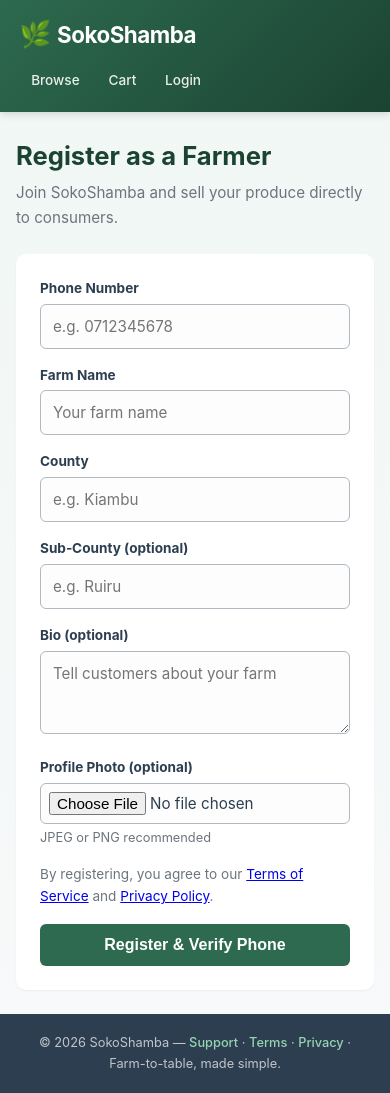
After one commit to BonaventureMaina/sokoshamba, a Django app: page /farmer/register/ in a window 390 px wide. The commit adds this page. Run offline with Django 5.2, Linux system fonts and the light colour scheme.

Commit message:
feat: farmer self-service registration, pending verification banner, farmer public profile pagination and responsive grid

```diff
--- a/accounts/urls.py
+++ b/accounts/urls.py
@@ -1,5 +1,5 @@
 from django.urls import path
-from .views import login_request, otp_verify, logout_view, consumer_profile, farmer_profile
+from .views import login_request, otp_verify, logout_view, consumer_profile, farmer_profile, register_farmer
 
 urlpatterns = [
     path('login/', login_request, name='login_request'),
@@ -7,4 +7,5 @@ urlpatterns = [
     path('logout/', logout_view, name='logout'),
     path('profile/', consumer_profile, name='consumer_profile'),
     path('farmer/profile/', farmer_profile, name='farmer_profile'),
+    path('farmer/register/', register_farmer, name='register_farmer'),
 ]
--- a/accounts/views.py
+++ b/accounts/views.py
@@ -5,7 +5,7 @@ from django.contrib import messages
 from django.contrib.auth import login, logout
 from django.contrib.auth.decorators import login_required
 from django.utils import timezone
-from .models import User, OtpCode, ConsumerProfile
+from .models import User, OtpCode, ConsumerProfile, FarmerProfile
 from marketplace.templatetags.phone_format import normalize_phone
 
 
@@ -107,14 +107,21 @@ def logout_view(request):
     return redirect('home')
 
 
-def get_verified_farmer(user):
+def get_farmer(user):
+    """Return farmer profile if user is a farmer (any verification status)."""
     if user.is_authenticated and user.role == 'farmer':
         try:
-            profile = user.farmer_profile
-            if profile.verification_status == 'verified' and profile.is_active:
-                return profile
+            return user.farmer_profile
         except Exception:
             pass
+    return None
+
+
+def get_verified_farmer(user):
+    """Return farmer profile only if verified and active."""
+    farmer = get_farmer(user)
+    if farmer and farmer.verification_status == 'verified' and farmer.is_active:
+        return farmer
     return None
 
 
@@ -179,3 +186,69 @@ def farmer_profile(request):
         return redirect('farmer_profile')
 
     return render(request, 'farmer_profile.html', {'farmer': farmer})
+
+def register_farmer(request):
+    if request.method == 'POST':
+        phone = normalize_phone(request.POST.get('phone', '').strip())
+        farm_name = request.POST.get('farm_name', '').strip()
+        county = request.POST.get('county', '').strip()
+        sub_county = request.POST.get('sub_county', '').strip()
+        bio = request.POST.get('bio', '').strip()
+
+        if not phone or not farm_name or not county:
+            return render(request, 'register_farmer.html', {
+                'error': 'Phone, farm name, and county are required.',
+                'phone': phone, 'farm_name': farm_name, 'county': county,
+                'sub_county': sub_county, 'bio': bio,
+            })
+
+        # Check if phone already exists
+        if User.objects.filter(phone=phone).exists():
+            return render(request, 'register_farmer.html', {
+                'error': 'A user with that phone number already exists.',
+                'phone': phone, 'farm_name': farm_name, 'county': county,
+                'sub_county': sub_county, 'bio': bio,
+            })
+
+        # Create user
+        user = User.objects.create_user(phone=phone, role='farmer', phone_verified=False)
+        user.set_unusable_password()
+        user.save()
+
+        # Create farmer profile (pending)
+        FarmerProfile.objects.create(
+            user=user,
+            farm_name=farm_name,
+            county=county,
+            sub_county=sub_county,
+            bio=bio,
+            verification_status='pending',
+            is_active=True,
+        )
+
+        # Handle photo upload
+        if 'photo' in request.FILES:
+            profile = user.farmer_profile
+            profile.photo_url = request.FILES['photo']
+            profile.save()
+
+        # Generate and send OTP (same as login)
+        import random
+        code = str(random.randint(100000, 999999))
+        OtpCode.objects.filter(user=user).delete()
+        expires_at = timezone.now() + timezone.timedelta(minutes=5)
+        OtpCode.objects.create(user=user, code=code, expires_at=expires_at)
+
+        if os.environ.get('MPESA_ENVIRONMENT', 'sandbox') == 'sandbox':
+            print(f"\n>>> OTP for {phone}: {code}\n")
+        else:
+            try:
+                from notifications.sms_service import send_sms
+                send_sms(phone, f'Your SokoShamba OTP code is: {code}')
+            except Exception as e:
+                print(f'SMS failed for {phone}: {e}. OTP code is: {code}')
+
+        request.session['login_phone'] = phone
+        return redirect('otp_verify')
+
+    return render(request, 'register_farmer.html')
--- a/orders/views.py
+++ b/orders/views.py
@@ -1,3 +1,4 @@
+from accounts.views import get_verified_farmer, get_farmer
 from datetime import timedelta
 import os
 from django.shortcuts import render, redirect, get_object_or_404
@@ -268,7 +269,7 @@ def order_detail(request, order_id):
 
 @login_required
 def farmer_order_list(request):
-    farmer = get_verified_farmer(request.user)
+    farmer = get_farmer(request.user)
     if not farmer:
         return HttpResponseForbidden("Access denied.")
 
--- a/templates/farmer_order_list.html
+++ b/templates/farmer_order_list.html
@@ -3,6 +3,12 @@
 
 {% block content %}
 <h1 style="font-size: 1.5rem; font-weight: 700; margin-bottom: 0.5rem;">My Orders</h1>
+{% if farmer.verification_status == 'pending' %}
+<div class="card" style="padding: 1rem; margin-bottom: 1rem; background: #fff3cd; border-left: 4px solid #ffc107; text-align: center;">
+    <p style="font-weight: 700; color: #856404; margin-bottom: 0.25rem;">⏳ Your farm is pending verification.</p>
+    <p style="font-size: 0.9rem; color: #856404;">We'll call you soon to verify your details. You'll be able to list products once verified.</p>
+</div>
+{% endif %}
 <p style="color: var(--slate-gray); margin-bottom: 1.5rem;">Manage incoming orders from consumers</p>
 
 {% if orders %}
--- a/templates/farmer_products.html
+++ b/templates/farmer_products.html
@@ -2,6 +2,12 @@
 
 {% block content %}
 <h1 class="page-title">My Products</h1>
+{% if farmer.verification_status == 'pending' %}
+<div class="card" style="padding: 1rem; margin-bottom: 1rem; background: #fff3cd; border-left: 4px solid #ffc107; text-align: center;">
+    <p style="font-weight: 700; color: #856404; margin-bottom: 0.25rem;">⏳ Your farm is pending verification.</p>
+    <p style="font-size: 0.9rem; color: #856404;">We'll call you soon to verify your details. You'll be able to list products once verified.</p>
+</div>
+{% endif %}
 <p class="page-subtitle">Manage the produce you sell on SokoShamba</p>
 
 <div style="margin-bottom: 1.5rem;">
--- a/templates/home.html
+++ b/templates/home.html
@@ -126,7 +126,7 @@
     <p style="color: var(--gray-600); margin-bottom: 1rem; font-size: 0.95rem;">
         Sell directly to consumers, keep 85% of every sale, and get paid instantly via M‑Pesa.
     </p>
-    <a href="/login/" class="btn btn-primary" style="font-size: 1rem; padding: 0.75rem 1.5rem;">Login as Farmer</a>
+    <a href="/farmer/register/" class="btn btn-primary" style="font-size: 1rem; padding: 0.75rem 1.5rem;">Register as a Farmer</a>
 </div>
 {% endif %}
 {% endblock %}
--- /dev/null
+++ b/templates/register_farmer.html
@@ -0,0 +1,53 @@
+{% extends 'base.html' %}
+
+{% block content %}
+<h1 class="page-title">Register as a Farmer</h1>
+<p class="page-subtitle">Join SokoShamba and sell your produce directly to consumers.</p>
+
+<div class="card" style="padding: 1.5rem; max-width: 500px; margin: 0 auto;">
+    {% if error %}
+    <div class="error-msg">{{ error }}</div>
+    {% endif %}
+
+    <form method="POST" enctype="multipart/form-data">
+        {% csrf_token %}
+
+        <div class="input-group">
+            <label for="phone">Phone Number</label>
+            <input type="tel" id="phone" name="phone" placeholder="e.g. 0712345678" value="{{ phone|default:"" }}" required>
+        </div>
+
+        <div class="input-group">
+            <label for="farm_name">Farm Name</label>
+            <input type="text" id="farm_name" name="farm_name" value="{{ farm_name|default:"" }}" placeholder="Your farm name" required>
+        </div>
+
+        <div class="input-group">
+            <label for="county">County</label>
+            <input type="text" id="county" name="county" value="{{ county|default:"" }}" placeholder="e.g. Kiambu" required>
+        </div>
+
+        <div class="input-group">
+            <label for="sub_county">Sub‑County (optional)</label>
+            <input type="text" id="sub_county" name="sub_county" value="{{ sub_county|default:"" }}" placeholder="e.g. Ruiru">
+        </div>
+
+        <div class="input-group">
+            <label for="bio">Bio (optional)</label>
+            <textarea id="bio" name="bio" rows="3" placeholder="Tell customers about your farm">{{ bio|default:"" }}</textarea>
+        </div>
+
+        <div class="input-group">
+            <label for="photo">Profile Photo (optional)</label>
+            <input type="file" id="photo" name="photo" accept="image/*" style="padding: 0.5rem;">
+            <p style="font-size: 0.8rem; color: var(--gray-600); margin-top: 0.25rem;">JPEG or PNG recommended</p>
+        </div>
+
+        <p style="font-size: 0.85rem; color: var(--gray-600); margin-bottom: 1rem;">
+            By registering, you agree to our <a href="/terms/" target="_blank">Terms of Service</a> and <a href="/privacy/" target="_blank">Privacy Policy</a>.
+        </p>
+
+        <button type="submit" class="btn btn-primary" style="width: 100%;">Register & Verify Phone</button>
+    </form>
+</div>
+{% endblock %}
```
Also changed, not shown: marketplace/templatetags/phone_format.py (+7 -5 lines), marketplace/views.py (+12 -2 lines), templates/farmer_public_profile.html (+20 -1 lines), 1 other file.
